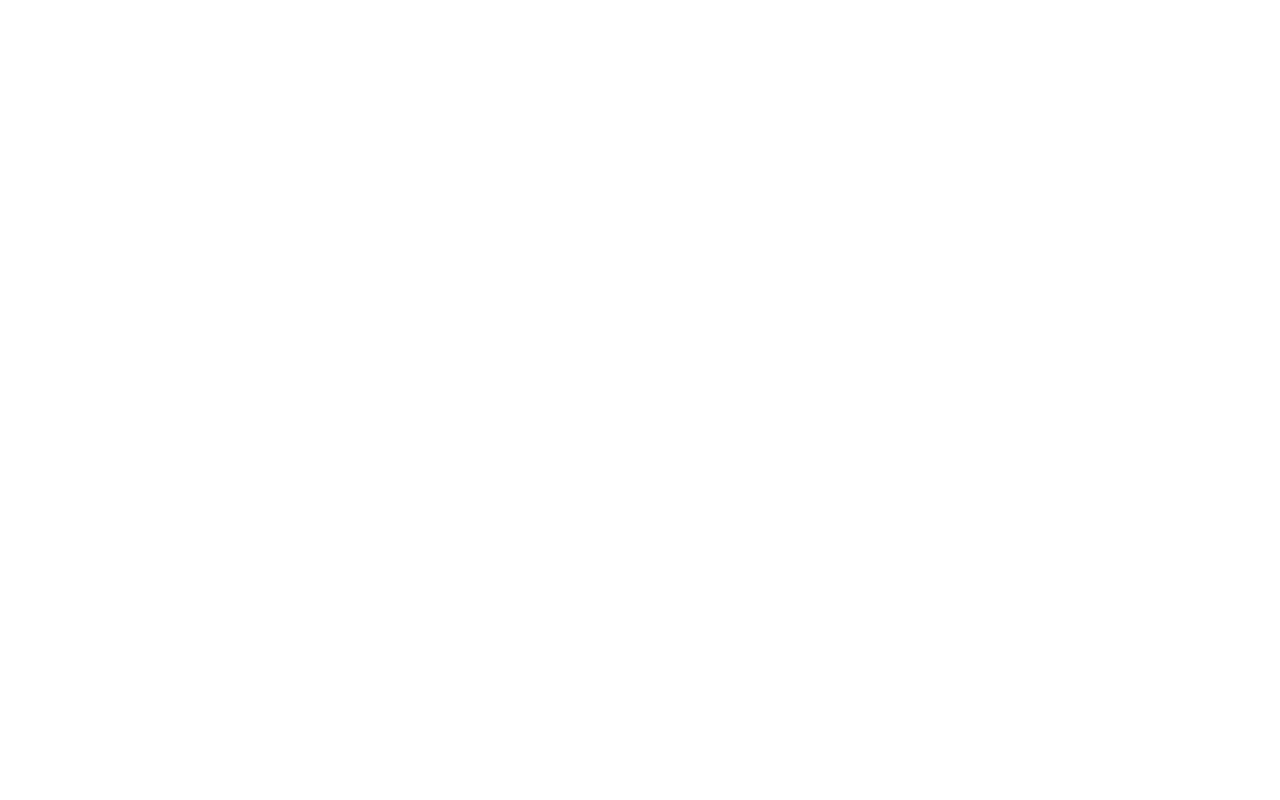
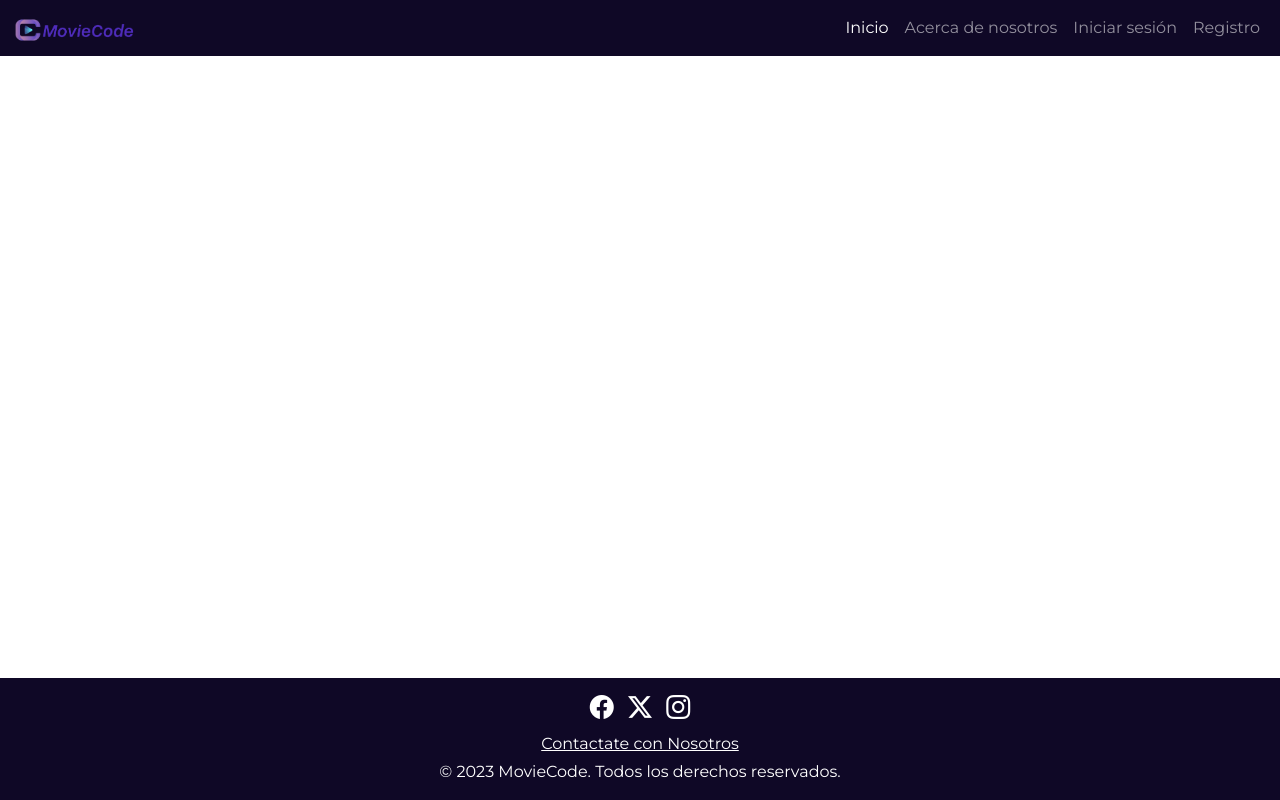
Before and after one commit to Brunonahuel22/TrabajoGrupal2V2, a plain HTML site: page index.html in a window 1280 px wide. Drawn offline with nearby package versions, Linux system fonts and the light colour scheme.

Commit message:
agregue nav y footer creado por nico grosso

```diff
--- a/css/style.css
+++ b/css/style.css
@@ -0,0 +1,52 @@
+*{
+    margin: 0px;
+    padding: 0px;
+}
+
+.navbar {
+    background-color: #0f0826;
+    font-family: 'Montserrat', sans-serif;
+
+}
+
+.imagenNav{
+    width: 10%;
+}
+
+nav img {
+    width: 100%;
+}
+
+nav {
+    position: fixed;
+
+}
+
+@media all and (min-width:576px) and (max-width:769) {
+    .imagenNav{
+        width: 50%;
+    }
+
+}
+body{
+    min-height: 100vh;
+    display: flex;
+    flex-direction: column;
+}
+main {
+    flex-grow: 1;
+}
+footer{
+    background-color: #0f0826;
+    height: 100%;
+    margin-top: auto;
+    text-align: center;
+}
+.imgFooter{
+    margin-top: 10px;
+    height: 90px;
+}
+.textoFooter{
+    color: white;
+    font-family: 'Montserrat', sans-serif;
+}
--- a/index.html
+++ b/index.html
@@ -1,11 +1,103 @@
 <!DOCTYPE html>
-<html lang="en">
-<head>
-    <meta charset="UTF-8">
-    <meta name="viewport" content="width=device-width, initial-scale=1.0">
-    <title>Document</title>
-</head>
-<body>
 
-</body>
+<html lang="es">
+  <head>
+    <meta charset="UTF-8" />
+    <meta name="viewport" content="width=device-width, initial-scale=1.0" />
+    <!--Link Tipografia-->
+    <link rel="preconnect" href="https://fonts.googleapis.com" />
+    <link rel="preconnect" href="https://fonts.gstatic.com" crossorigin />
+    <link
+      href="https://fonts.googleapis.com/css2?family=Montserrat&display=swap"
+      rel="stylesheet"
+    />
+    <!--Link bootstrap-->
+    <link
+      rel="stylesheet"
+      href="https://cdn.jsdelivr.net/npm/bootstrap-icons@1.11.2/font/bootstrap-icons.min.css"
+    />
+    <link
+      href="https://cdn.jsdelivr.net/npm/bootstrap@5.3.2/dist/css/bootstrap.min.css"
+      rel="stylesheet"
+      integrity="sha384-T3c6CoIi6uLrA9TneNEoa7RxnatzjcDSCmG1MXxSR1GAsXEV/Dwwykc2MPK8M2HN"
+      crossorigin="anonymous"
+    />
+    <!--Link css-->
+    <link rel="stylesheet" href="css/style.css" />
+    <title>MovieCode</title>
+    <link rel="icon" href="./img/Claqueta.ico" />
+  </head>
+
+  <body>
+    <header>
+      <nav class="navbar navbar-expand-lg navbar-dark d-flex">
+        <div class="container-fluid">
+          <div class="imagenNav">
+            <a class="navbar-brand navImg" href="#"
+              ><img
+                class="navLogo"
+                src="./img/LogoMovieCodeNew.png"
+                alt="Logo de MovieCode"
+            /></a>
+          </div>
+          <button
+            class="navbar-toggler"
+            type="button"
+            data-bs-toggle="collapse"
+            data-bs-target="#navbarSupportedContent"
+            aria-controls="navbarSupportedContent"
+            aria-expanded="false"
+            aria-label="Toggle navigation"
+          >
+            <span class="navbar-toggler-icon"></span>
+          </button>
+          <div class="collapse navbar-collapse" id="navbarSupportedContent">
+            <ul class="navbar-nav ms-auto mb-2 mb-lg-0">
+              <li class="nav-item">
+                <a class="nav-link active" aria-current="page" href="#"
+                  >Inicio</a
+                >
+              </li>
+              <li class="nav-item">
+                <a class="nav-link" href="#">Acerca de nosotros</a>
+              </li>
+              <li class="nav-item">
+                <a class="nav-link" href="#">Iniciar sesión</a>
+              </li>
+              <li class="nav-item">
+                <a class="nav-link" href="#">Registro</a>
+              </li>
+            </ul>
+          </div>
+        </div>
+      </nav>
+    </header>
+    <main></main>
+    <footer></footer>
+
+    <footer>
+      <div class="container">
+        <div class="row">
+          <div class="col-md-12">
+            <h4 class="mt-3 textoFooter">
+              <i class="bi bi-facebook me-2"></i>
+              <i class="bi bi-twitter-x me-2"></i>
+              <i class="bi bi-instagram"></i>
+            </h4>
+            <a href="#" class="textoFooter">Contactate con Nosotros</a>
+            <p class="textoFooter mt-1">
+              &copy; 2023 MovieCode. Todos los derechos reservados.
+            </p>
+          </div>
+        </div>
+      </div>
+    </footer>
+
+    <!--Script bootstrap-->
+    <script
+      src="https://cdn.jsdelivr.net/npm/bootstrap@5.3.2/dist/js/bootstrap.bundle.min.js"
+      integrity="sha384-C6RzsynM9kWDrMNeT87bh95OGNyZPhcTNXj1NW7RuBCsyN/o0jlpcV8Qyq46cDfL"
+      crossorigin="anonymous"
+    ></script>
+  </body>
 </html>
```
Also changed, not shown: img/Claqueta.ico (added), img/LogoMovieCodeNew.png (added), img/LogoMovieNav.png (added), img/LogoNavbar.png (added), img/logoMovieCode (1).png (added), img/logoMovieCode.png (added).
